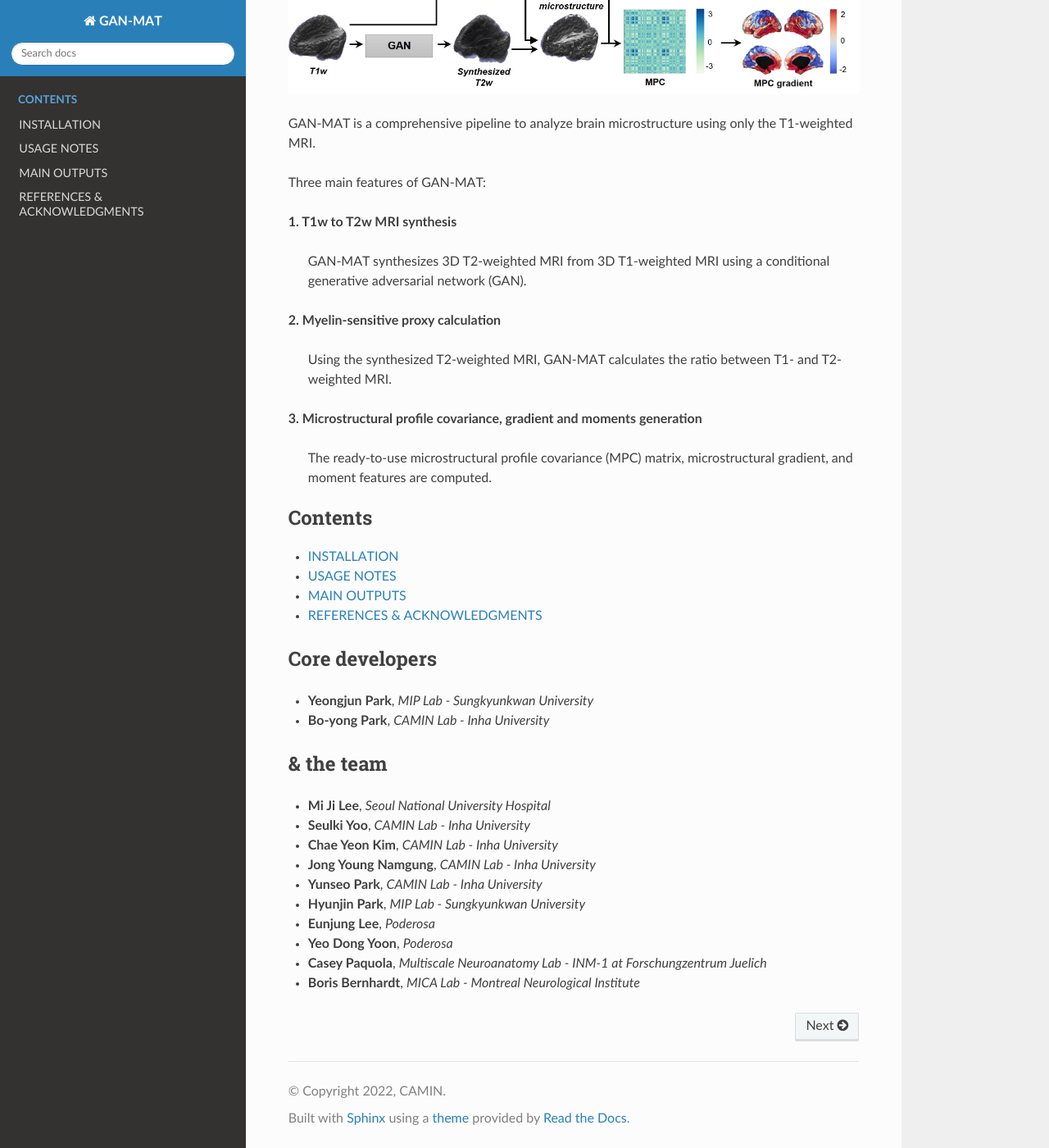
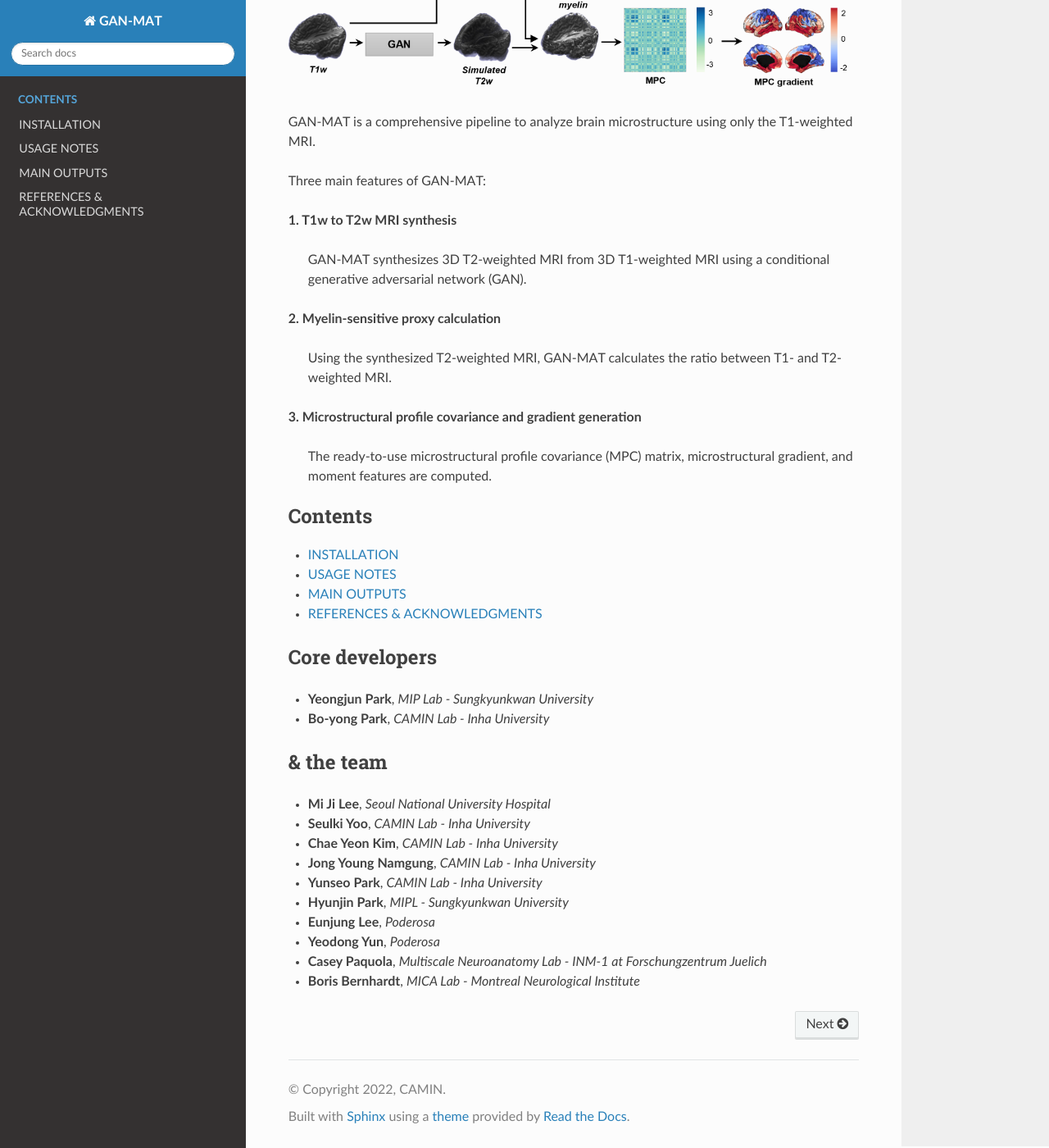
Before and after one commit to CAMIN-neuro/GAN-MAT, a Sphinx documentation site: the page built from docs/source/index.rst, in a window 1280 px wide and 1400 px high, scrolled down 316 px. Shown: the whole window at 82% size. Built offline with Sphinx 7.4.7 and the Read the Docs theme 2.0.0, drawn with Linux system fonts in a browser that asks for light colours.

```diff
--- a/docs/source/Table/INSTALLATION.rst
+++ b/docs/source/Table/INSTALLATION.rst
@@ -33,7 +33,7 @@ Installation
 
 **2. Download the model at the link below:**
 
-`https://www.dropbox.com/sh/nnzayieuizd012y/AACLSwUY9BBTCdf66_nWqK02a?dl=0 <https://www.dropbox.com/sh/nnzayieuizd012y/AACLSwUY9BBTCdf66_nWqK02a?dl=0>`_
+`link`_
 
 **3. Move the downloaded model to the GAN-MAT folder:**
 
--- a/docs/source/Table/REFERENCES & ACKNOWLEDGMENTS.rst
+++ b/docs/source/Table/REFERENCES & ACKNOWLEDGMENTS.rst
@@ -7,7 +7,7 @@ Citing GAN-MAT
 
 If you use GAN-MAT for your project, please cite the following:
 
-`Will be updated upon publication. <https://temp>`_
+`GAN-MAT: Generative Adversarial Network-based Microstructural Profile Covariance Analysis Toolbox. <https://doi.org/10.1016/j.neuroimage.2024.120595>`_
 
 References
 ==========
--- a/docs/source/Table/USAGE NOTES.rst
+++ b/docs/source/Table/USAGE NOTES.rst
@@ -33,7 +36,7 @@ Run GAN-MAT
    input_dir
    ├── 105923                                        # Subject ID
    │   └── T1w
-   │       └─── 105923                                # Subject ID
+   │       └─── 105923                               # Subject ID
    │           ├── anat
    │           │   └── surfaces
    │           │       └── micro_profiles
--- a/docs/source/index.rst
+++ b/docs/source/index.rst
@@ -7,7 +7,7 @@ Welcome to GAN-MAT
 ===================================
 GAN-MAT: Generative Adversarial Network-based Microstructural profile covariance Analysis Toolbox
 
-.. image:: _static/figure.jpg
+.. image:: _static/figure.png
    :width: 800
 
 GAN-MAT is a comprehensive pipeline to analyze brain microstructure using only the T1-weighted MRI.
@@ -22,7 +22,7 @@ Three main features of GAN-MAT:
 
    Using the synthesized T2-weighted MRI, GAN-MAT calculates the ratio between T1- and T2-weighted MRI.
 
-**3. Microstructural profile covariance, gradient and moments generation**
+**3. Microstructural profile covariance and gradient generation**
 
    The ready-to-use microstructural profile covariance (MPC) matrix, microstructural gradient, and moment features are computed.
 
@@ -49,8 +49,8 @@ Core developers
 - **Chae Yeon Kim**, *CAMIN Lab - Inha University*
 - **Jong Young Namgung**, *CAMIN Lab - Inha University*
 - **Yunseo Park**, *CAMIN Lab - Inha University*
-- **Hyunjin Park**, *MIP Lab - Sungkyunkwan University*
+- **Hyunjin Park**, *MIPL - Sungkyunkwan University*
 - **Eunjung Lee**, *Poderosa*
-- **Yeo Dong Yoon**, *Poderosa*
+- **Yeodong Yun**, *Poderosa*
 - **Casey Paquola**, *Multiscale Neuroanatomy Lab - INM-1 at Forschungzentrum Juelich*
 - **Boris Bernhardt**, *MICA Lab - Montreal Neurological Institute*
```
Also changed, not shown: other parts of docs/source/Table/USAGE NOTES.rst (+3 -0 lines), README.md (+4 -4 lines), docs/source/_static/figure.png (added), 12 other files.
